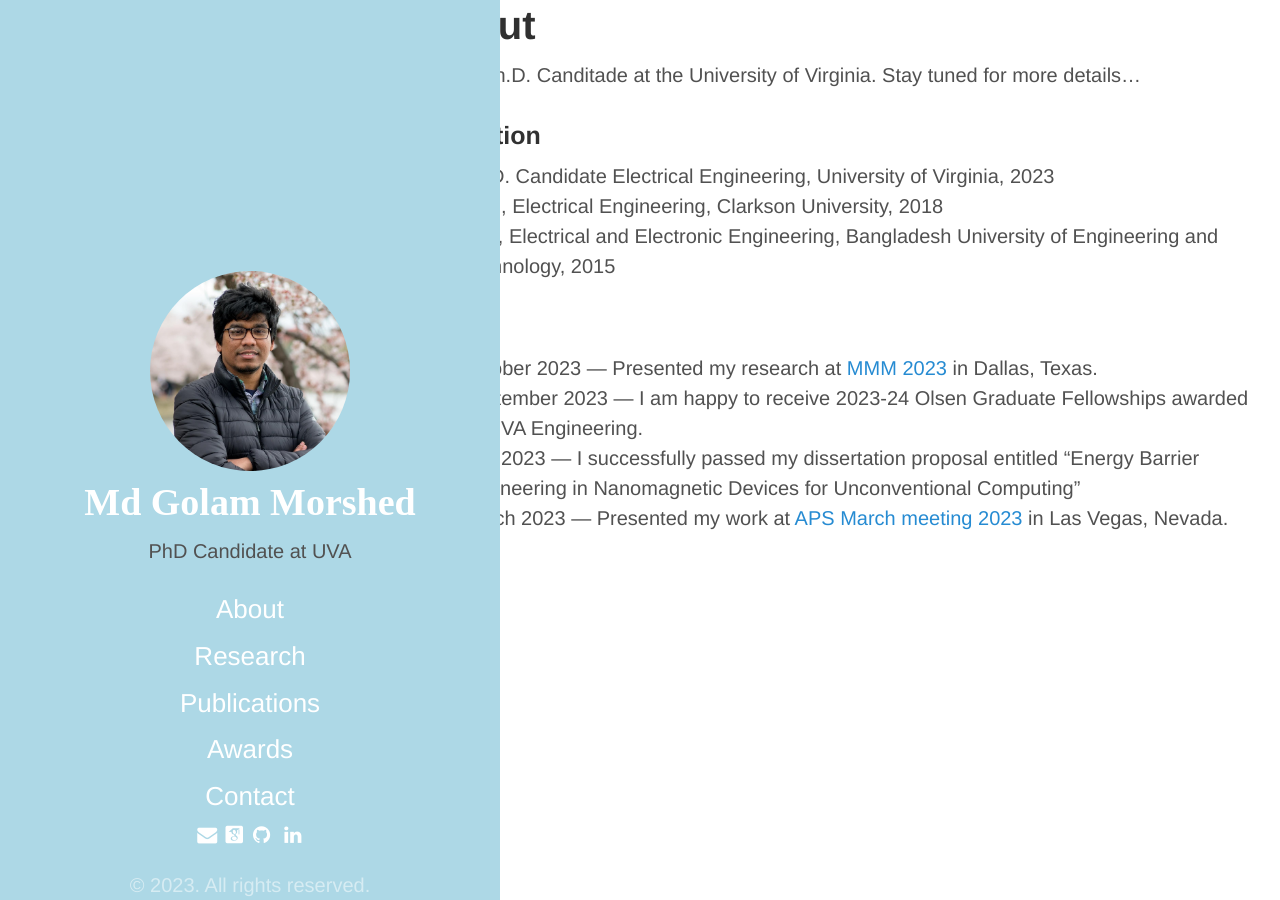
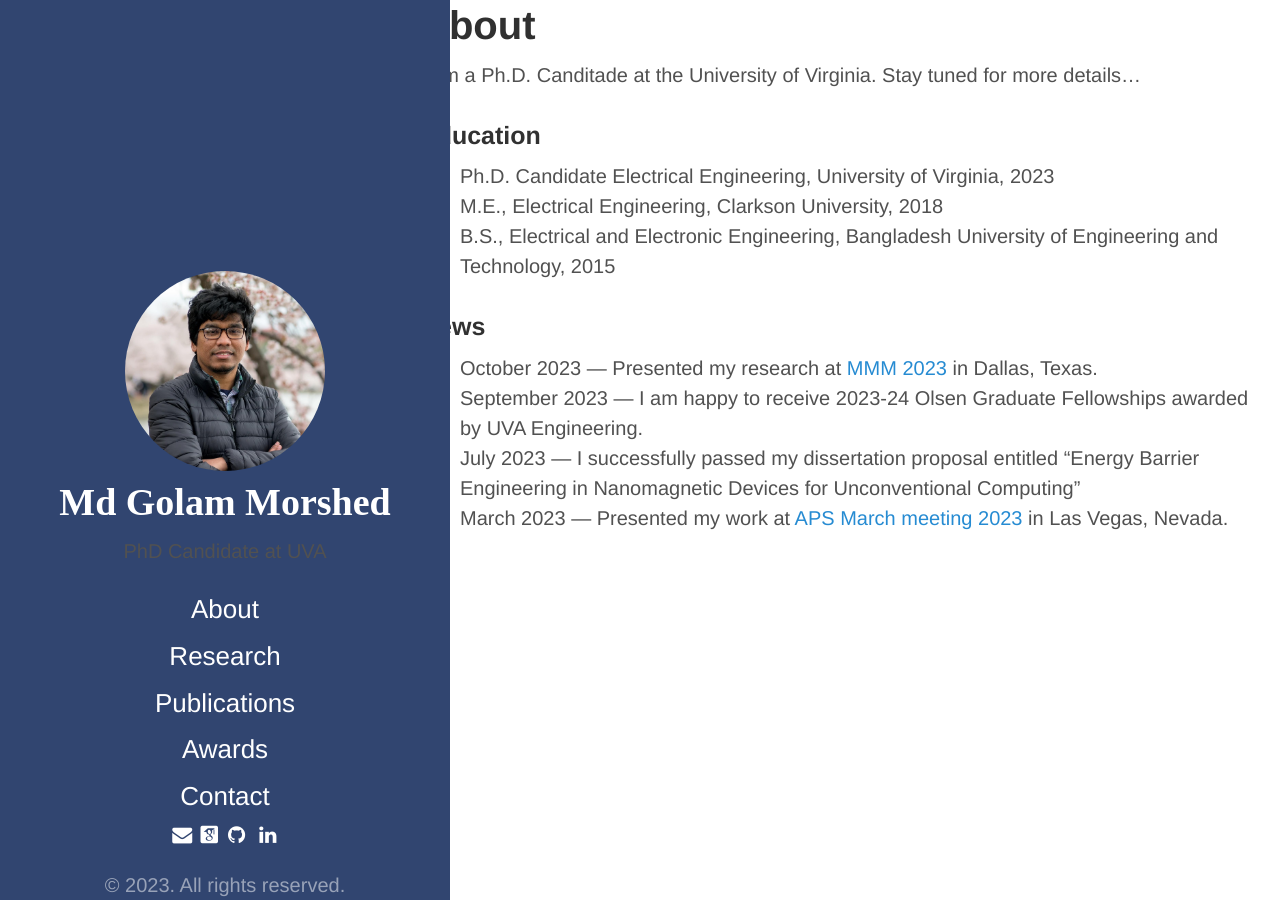
Before and after one commit to mgmorshed/mgmorshed.github.io, a Jekyll site: the page built from index.md, in a window 1280 px wide. Built offline with Jekyll 4.4.1, drawn with Linux system fonts in a browser that asks for light colours; cached includes are drawn as plain includes; some web fonts are replaced.

Commit message:
Update styles.css

```diff
--- a/public/css/styles.css
+++ b/public/css/styles.css
@@ -1,4 +1,4 @@
 .sidebar {
-    width: 500px;
-    background-color: lightblue;
+    width: 450px;
+    background-color: #314570;
 }
```
